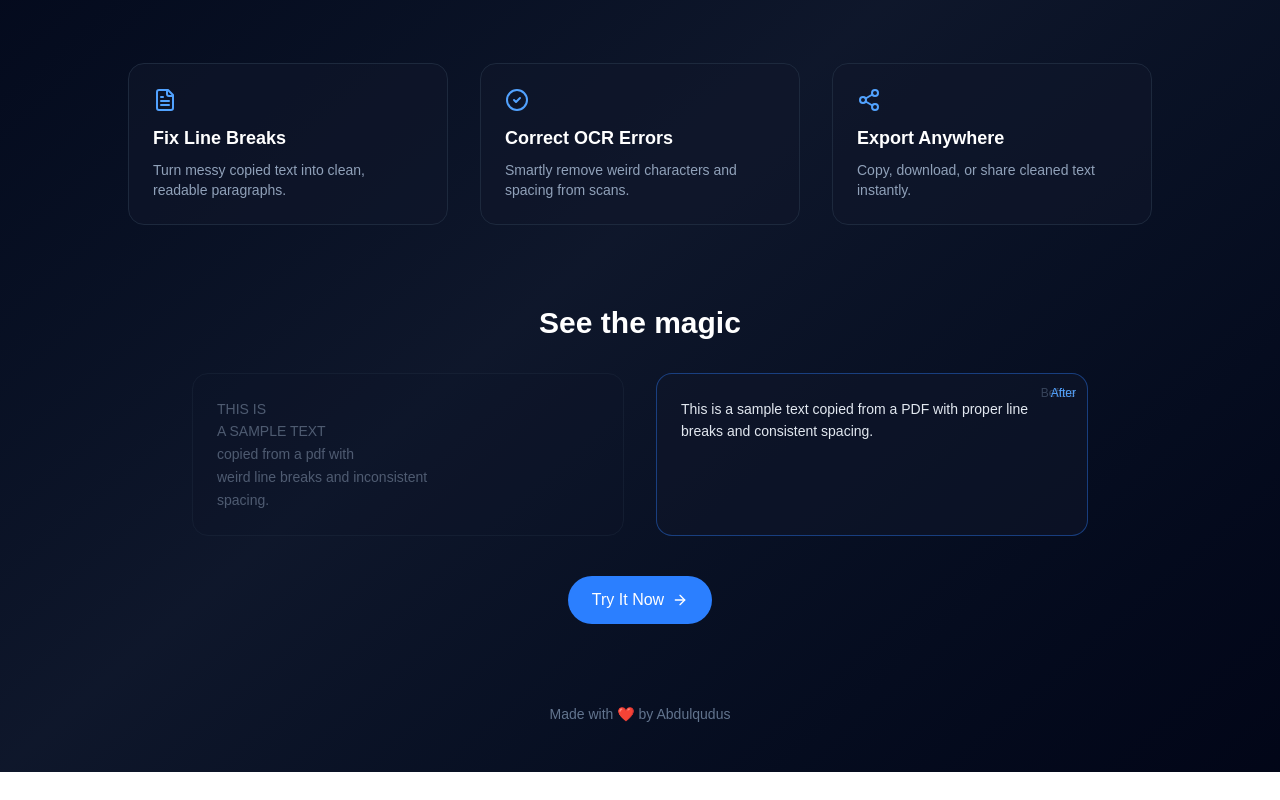
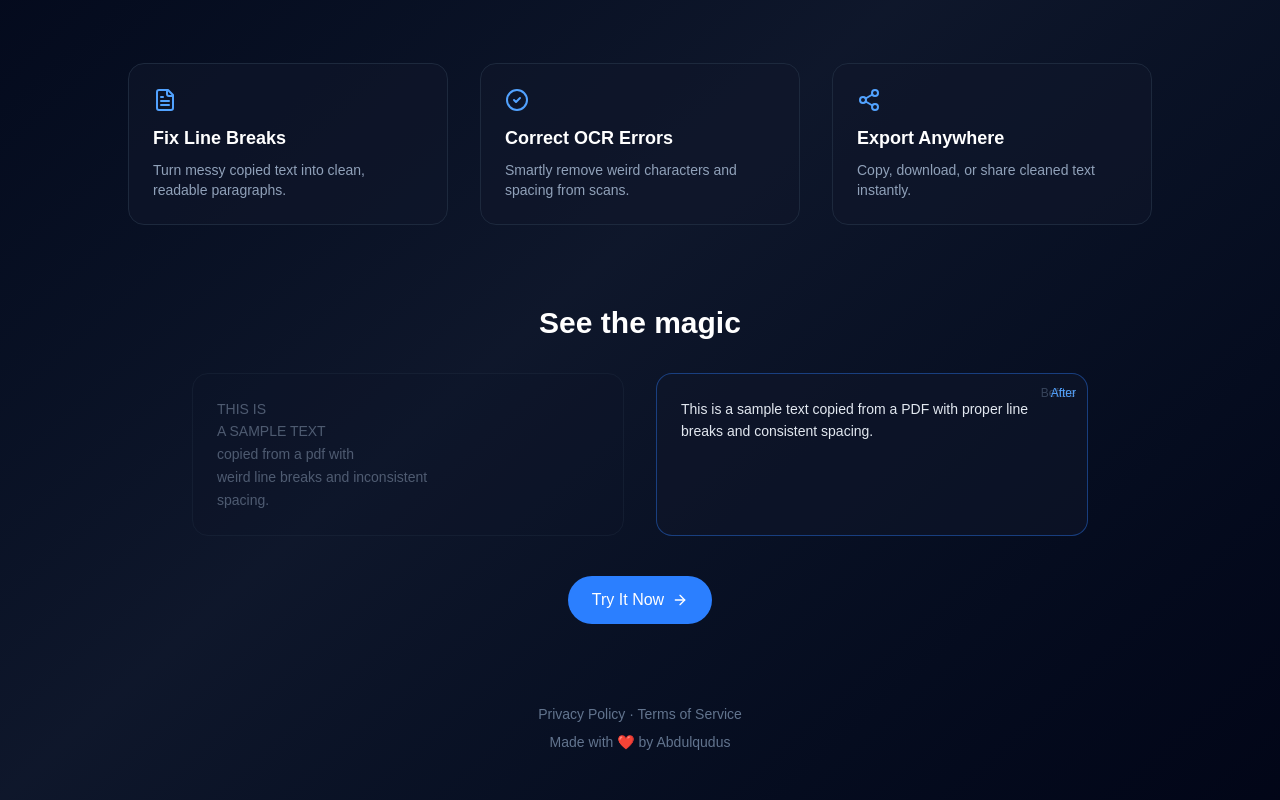
Before and after one commit to primyst/cleandoc, a Next.js app in the folder my-app/: page / in a window 1280 px wide. Shown: the part 340-1140 px from the top of the page. Before the commit the page ends 1112 px from the top, so only its background shows below. Built offline with nearby package versions, Linux system fonts and the light colour scheme; no server answers.

Commit message:
Update page.tsx

```diff
--- a/my-app/src/app/page.tsx
+++ b/my-app/src/app/page.tsx
@@ -16,7 +16,7 @@ export default function LandingPage() {
   const [isLoading, setIsLoading] = useState(false);
   const [showCleaned, setShowCleaned] = useState(false);
 
-  // ✅ Auth logic (untouched)
+  // ✅ Auth logic
   useEffect(() => {
     const checkSession = async () => {
       const { data } = await supabase.auth.getSession();
@@ -44,7 +44,7 @@ export default function LandingPage() {
     }
   };
 
-  // 🔄 Auto toggle demo every few seconds
+  // 🔄 Toggle demo every few seconds
   useEffect(() => {
     const interval = setInterval(() => {
       setShowCleaned((prev) => !prev);
@@ -183,8 +183,17 @@ spacing.`}
       </section>
 
       {/* Footer */}
-      <footer className="mt-20 text-center text-slate-500 text-sm">
-        Made with ❤️ by Abdulqudus
+      <footer className="mt-20 text-center text-slate-500 text-sm space-y-2">
+        <p>
+          <a href="/privacy" className="hover:text-blue-400 transition-colors">
+            Privacy Policy
+          </a>{" "}
+          ·{" "}
+          <a href="/terms" className="hover:text-blue-400 transition-colors">
+            Terms of Service
+          </a>
+        </p>
+        <p>Made with ❤️ by Abdulqudus</p>
       </footer>
     </main>
   );
```
